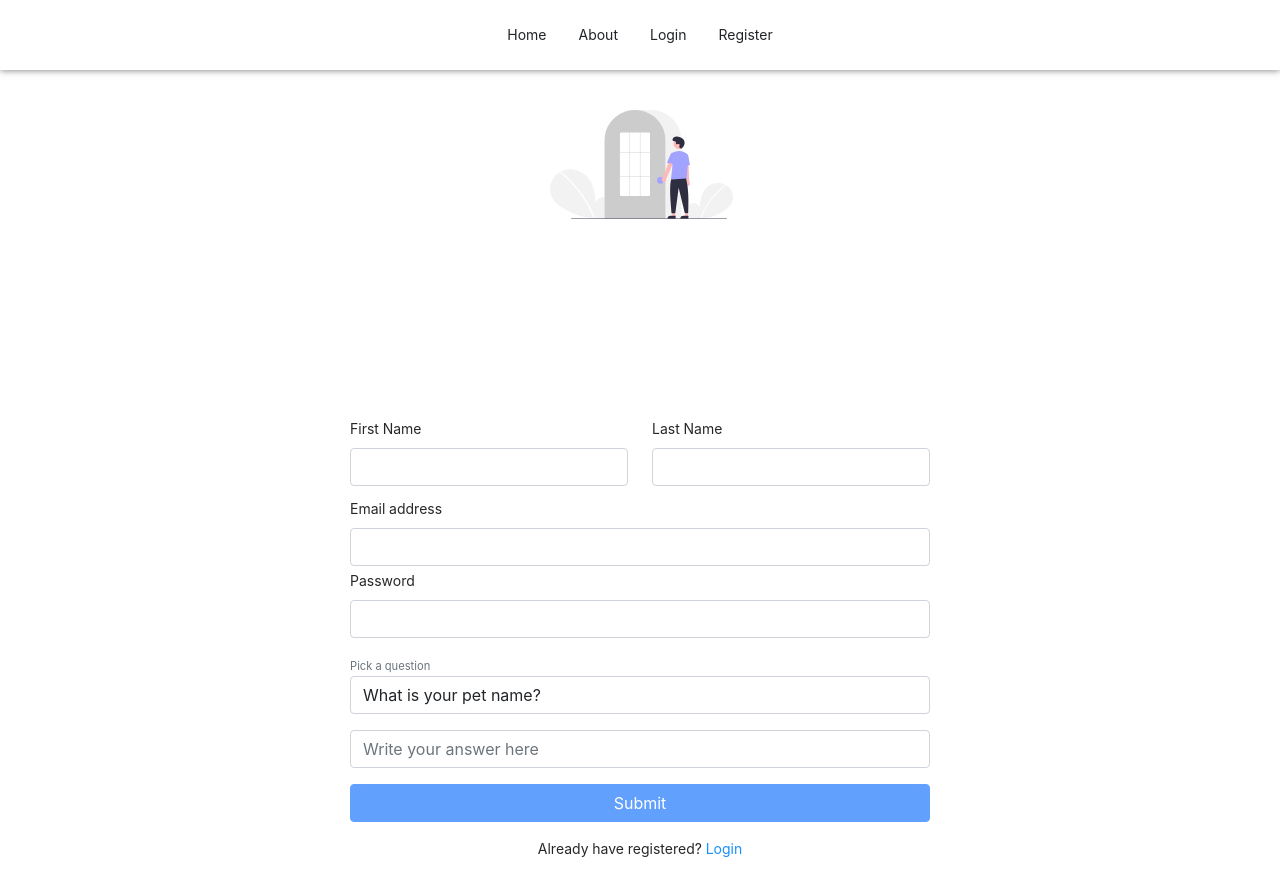
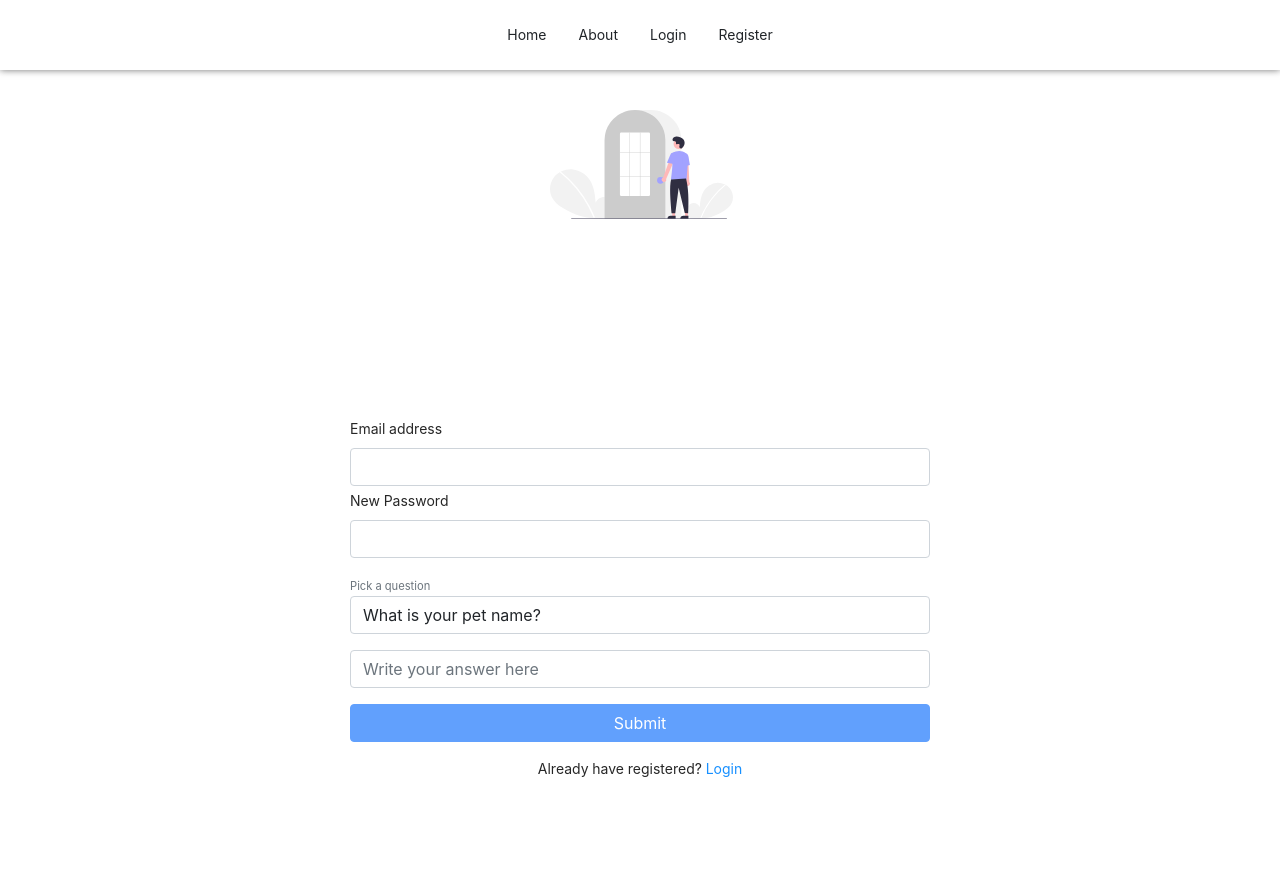
Before and after one commit to mohiandipta/social-media-clientSide-MERN, a Next.js app: page /forgot-password in a window 1280 px wide. Shown: the top 896 px of the page. After the commit the page ends 842 px from the top, so only its background shows below. Built offline with nearby package versions, Linux system fonts and the light colour scheme.

Commit message:
added forgot-password clientside

```diff
--- a/components/forms/ForgotPasswordForm.js
+++ b/components/forms/ForgotPasswordForm.js
@@ -2,51 +2,32 @@ import { SyncOutlined } from '@ant-design/icons';
 
 const ForgotPasswordForm = ({
     handleSubmit,
-    fName, setFname,
-    lName, setLname,
     email, setEmail,
-    password, setPassword,
+    newPassword, setNewPassword,
     secret, setSecret,
     loading,
     page
 }) => {
     return (
         <form onSubmit={handleSubmit} className="container">
-            {page !== 'login' && (<div div className="row">
-                <div class="col md-2">
-                    <label for="exampleInputFirstName" class="form-label">First Name</label>
-                    <input
-                        value={fName}
-                        onChange={e => setFname(e.target.value)}
-                        type="name" class="form-control" id="exampleInputFirstName" aria-describedby="nameHelp" />
-                </div>
-                <div class="col mb-2">
-                    <label for="exampleInputEmail1" class="form-label">Last Name</label>
-                    <input
-                        value={lName}
-                        onChange={e => setLname(e.target.value)}
-                        type="name" class="form-control" id="exampleInputLastName" aria-describedby="lastNameHelp" />
-                    <div id="name" class="form-text"></div>
-                </div>
-            </div>)}
             <div className="col mb-3">
-                <div class="col">
+                <div className="col">
                     <label for="exampleInputEmail1" class="form-label">Email address</label>
                     <input
                         value={email}
                         onChange={e => setEmail(e.target.value)}
-                        type="email" class="form-control" id="exampleInputEmail1" aria-describedby="emailHelp" />
-                    <div id="emailHelp" class="form-text"></div>
+                        type="email" className="form-control" id="exampleInputEmail1" aria-describedby="emailHelp" />
+                    <div id="emailHelp" className="form-text"></div>
                 </div>
                 <div class="col mb-3">
-                    <label for="exampleInputPassword1" class="form-label">Password</label>
+                    <label for="exampleInputPassword1" className="form-label">New Password</label>
                     <input
-                        value={password}
-                        onChange={e => setPassword(e.target.value)}
+                        value={newPassword}
+                        onChange={e => setNewPassword(e.target.value)}
                         type="password" class="form-control" id="exampleInputPassword1" />
                 </div>
             </div>
-            {page !== 'login' && (<><div class="mb-3 form-group">
+            {page !== 'login' && (<><div className="mb-3 form-group">
                 <small>
                     <label className="text-muted">Pick a question</label>
                 </small>
@@ -62,8 +43,7 @@ const ForgotPasswordForm = ({
                         type="text" className="form-control" placeholder="Write your answer here" />
                 </div></>
             )}
-            <button disabled={page === "login" ? !email || !password :
-                !fName || !lName || !email || !password || !secret} type="submit" class="btn btn-primary col-12">{loading ? <SyncOutlined spin className="py-1" /> : 'Submit'}</button>
+            <button disabled={!email || !newPassword || !secret || loading} type="submit" class="btn btn-primary col-12">{loading ? <SyncOutlined spin className="py-1" /> : 'Submit'}</button>
         </form >
     );
 }
--- a/pages/forgot-password.js
+++ b/pages/forgot-password.js
@@ -4,16 +4,14 @@ import React from 'react';
 import { toast } from 'react-toastify';
 import { Modal } from 'antd';
 import Link from 'next/dist/client/link';
-import ForgotPasswordForm from '../components/forms/AuthForm';
+import ForgotPasswordForm from '../components/forms/ForgotPasswordForm';
 import { UserContext } from '../context';
 import { useRouter } from 'next/dist/client/router';
 
 const ForgotPassword = () => {
 
-    const [fName, setFname] = useState("");
-    const [lName, setLname] = useState("");
     const [email, setEmail] = useState("");
-    const [password, setPassword] = useState("");
+    const [newPassword, setNewPassword] = useState("");
     const [secret, setSecret] = useState("");
     const [ok, setOk] = useState(false);
     const [loading, setLoading] = useState(false);
@@ -26,20 +24,17 @@ const ForgotPassword = () => {
         e.preventDefault();
         try {
             // console.log(fName, lName, email, password, secret)
-            const { data } = await axios.post(`/register`, {
-                fName,
-                lName,
+            const { data } = await axios.post(`/forgot-password`, {
                 email,
-                password,
+                newPassword,
                 secret
             })
-            setFname('')
-            setLname('')
-            setEmail('')
-            setPassword('')
-            setSecret('')
-            setOk(data.ok)
-            setLoading(false)
+            console.log('data =>', data)
+            // setEmail('')
+            // setPassword('')
+            // setSecret('')
+            // setOk(data.ok)
+            // setLoading(false)
         }
         catch (error) {
             toast.error(error.response.data)
@@ -60,14 +55,10 @@ const ForgotPassword = () => {
                 <div className="col-md-6 offset-md-3">
                     <ForgotPasswordForm
                         handleSubmit={handleSubmit}
-                        fName={fName}
-                        setFname={setFname}
-                        lName={lName}
-                        setLname={setLname}
                         email={email}
                         setEmail={setEmail}
-                        password={password}
-                        setPassword={setPassword}
+                        newPassword={newPassword}
+                        setNewPassword={setNewPassword}
                         secret={secret}
                         setSecret={setSecret}
                         loading={loading}
```
